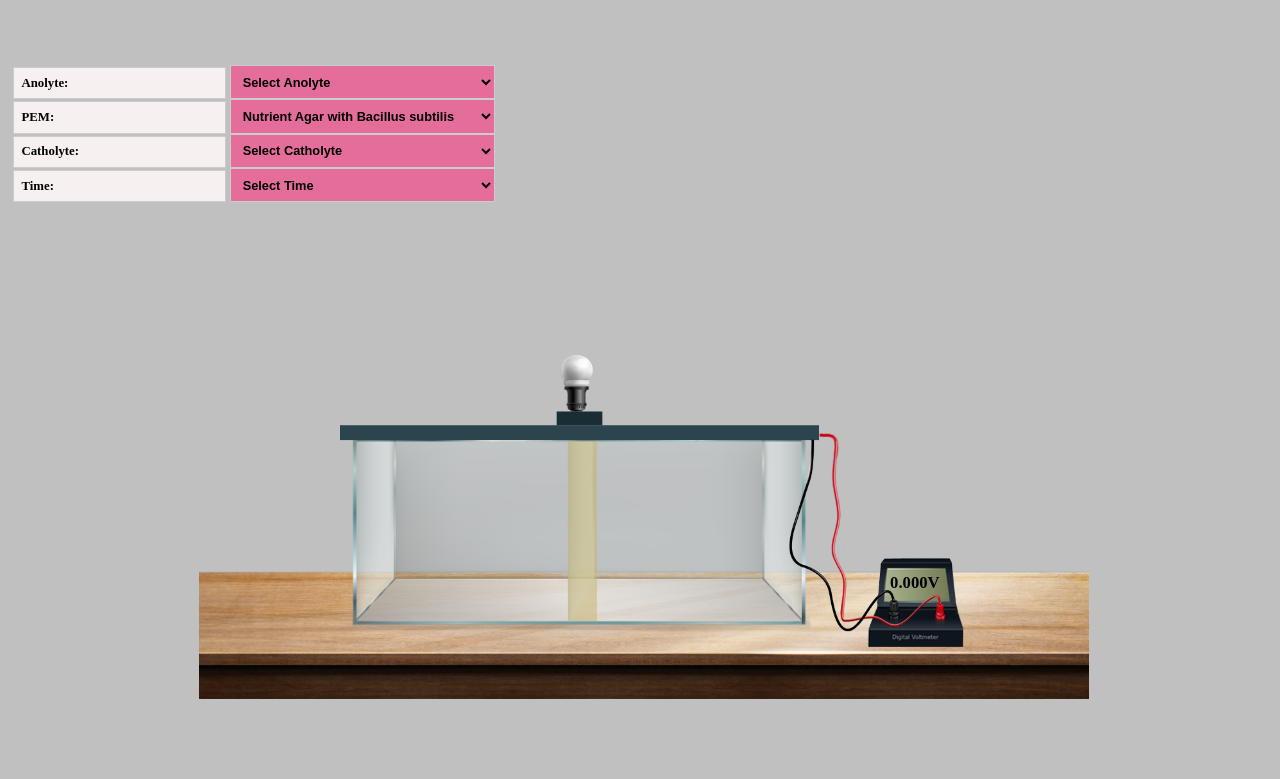
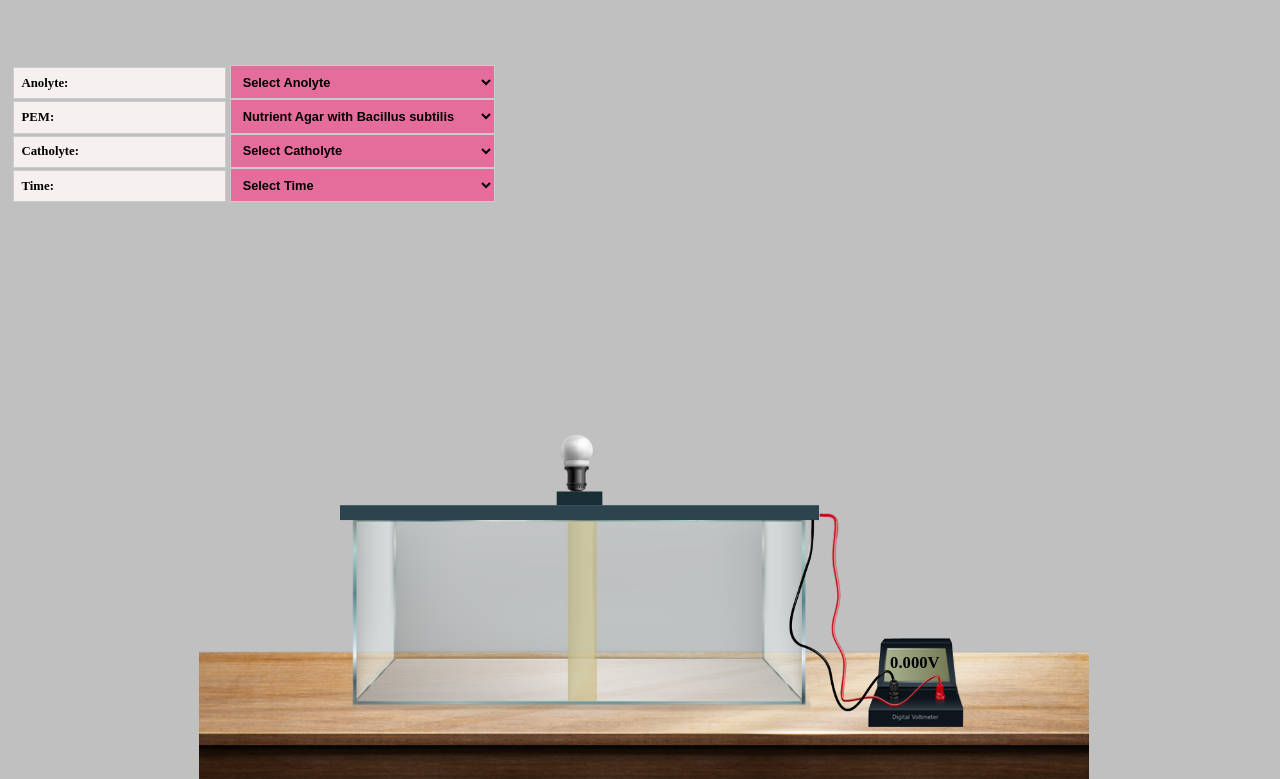
Before and after one commit to virtual-labs/exp-mfc-wastewater-treatment-au, a plain HTML site: page experiment/simulation/index.html in a window 1280 px wide. Shown: the part 95-874 px from the top of the page. Before the commit the page ends 800 px from the top, so only its background shows below. Drawn offline with Linux system fonts and the light colour scheme.

Commit message:
Update main.css

```diff
--- a/experiment/simulation/css/main.css
+++ b/experiment/simulation/css/main.css
@@ -570,7 +570,7 @@ div.at-container {
   .image-container {
     position: absolute;
     display: inline-block;
-    top: 60%;
+    top: 70%;
 
   }
 
@@ -952,7 +952,7 @@ div.at-container {
     .image-container {
       position: absolute;
       display: inline-block;
-      top: 45%;
+      top: 70%;
 
     }
 
@@ -988,7 +988,7 @@ div.at-container {
     .image-container {
       position: absolute;
       display: inline-block;
-      top: 65%;
+      top: 75%;
 
     }
 
```
